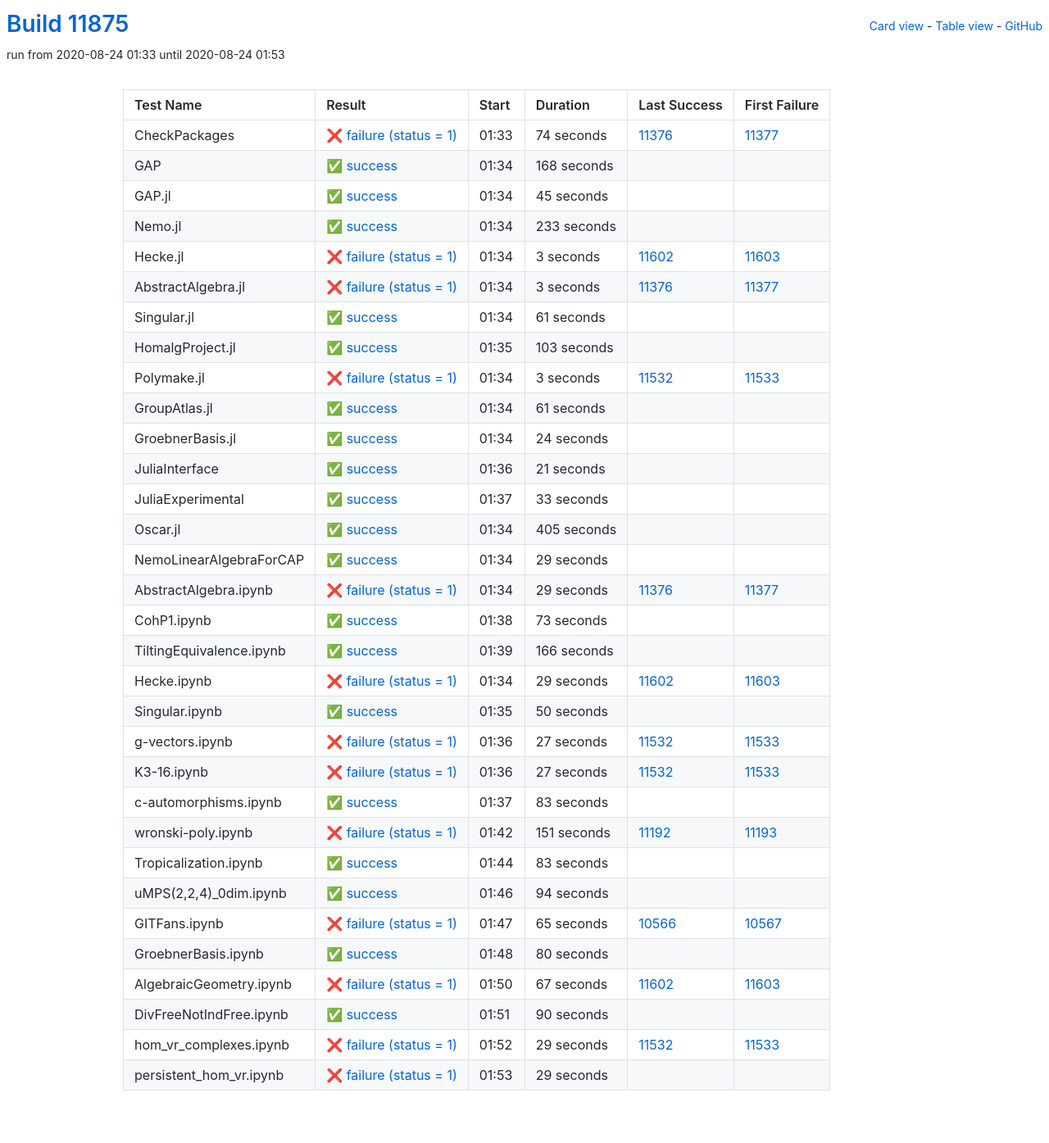
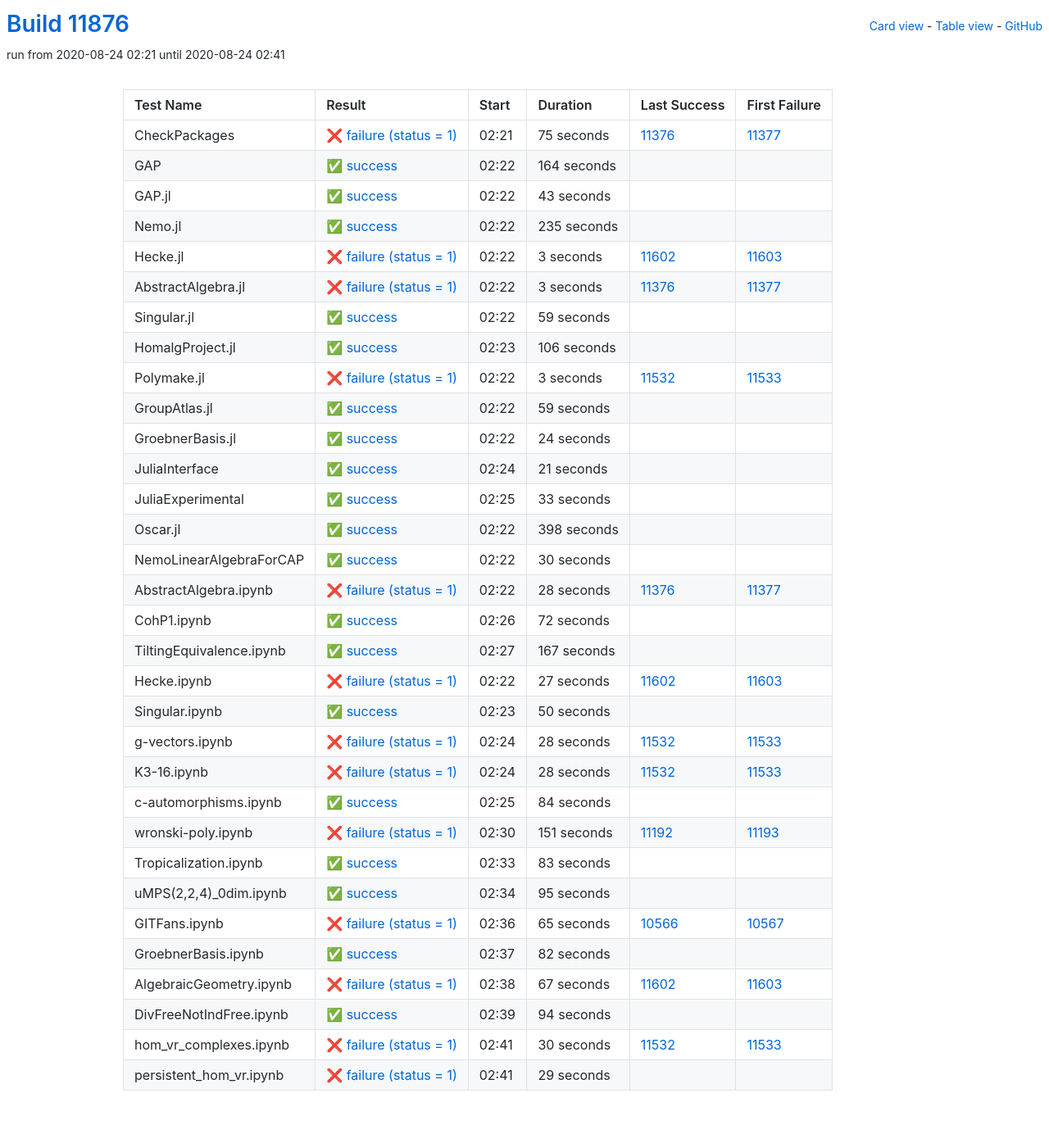
Before and after one commit to oscar-system/oscar-ci-status, a Jekyll site: the page built from table.html, in a window 1280 px wide. Shown: the whole page at 82% size. Built offline with Jekyll 4.4.1, drawn with Linux system fonts in a browser that asks for light colours.

Commit message:
Build #11876

```diff
--- a/_data/ci.yml
+++ b/_data/ci.yml
@@ -1,6 +1,6 @@
 ---
-build: 11875
-build_url: https://oscarci.mathematik.uni-kl.de/job/oscar/11875/
+build: 11876
+build_url: https://oscarci.mathematik.uni-kl.de/job/oscar/11876/
 job: oscar
 organization: oscar-system
 repo: oscar-ci-status
@@ -8,56 +8,56 @@
 tests:
 - name: CheckPackages
   id: checkpackages
-  log: https://oscarci.mathematik.uni-kl.de/job/oscar/11875/artifact/logs/build-11875/CheckPackages.log
-  start: 2020-08-24 01:33
+  log: https://oscarci.mathematik.uni-kl.de/job/oscar/11876/artifact/logs/build-11876/CheckPackages.log
+  start: 2020-08-24 02:21
   success: false
   exitcode: 1
   status: failure
-  duration: 74
+  duration: 75
   last_success: 11376
   last_success_url: https://oscarci.mathematik.uni-kl.de/job/oscar/11376/
   first_failure: 11377
   first_failure_url: https://oscarci.mathematik.uni-kl.de/job/oscar/11377/
 - name: GAP
   id: gap
-  log: https://oscarci.mathematik.uni-kl.de/job/oscar/11875/artifact/logs/build-11875/GAP.log
-  start: 2020-08-24 01:34
+  log: https://oscarci.mathematik.uni-kl.de/job/oscar/11876/artifact/logs/build-11876/GAP.log
+  start: 2020-08-24 02:22
   success: true
   exitcode: 0
   status: success
-  duration: 168
+  duration: 164
   last_success: false
   last_success_url:
   first_failure: false
   first_failure_url:
 - name: GAP.jl
   id: gap-jl
-  log: https://oscarci.mathematik.uni-kl.de/job/oscar/11875/artifact/logs/build-11875/GAP.jl.log
-  start: 2020-08-24 01:34
+  log: https://oscarci.mathematik.uni-kl.de/job/oscar/11876/artifact/logs/build-11876/GAP.jl.log
+  start: 2020-08-24 02:22
   success: true
   exitcode: 0
   status: success
-  duration: 45
+  duration: 43
   last_success: false
   last_success_url:
   first_failure: false
   first_failure_url:
 - name: Nemo.jl
   id: nemo-jl
-  log: https://oscarci.mathematik.uni-kl.de/job/oscar/11875/artifact/logs/build-11875/Nemo.jl.log
-  start: 2020-08-24 01:34
+  log: https://oscarci.mathematik.uni-kl.de/job/oscar/11876/artifact/logs/build-11876/Nemo.jl.log
+  start: 2020-08-24 02:22
   success: true
   exitcode: 0
   status: success
-  duration: 233
+  duration: 235
   last_success: false
   last_success_url:
   first_failure: false
   first_failure_url:
 - name: Hecke.jl
   id: hecke-jl
-  log: https://oscarci.mathematik.uni-kl.de/job/oscar/11875/artifact/logs/build-11875/Hecke.jl.log
-  start: 2020-08-24 01:34
+  log: https://oscarci.mathematik.uni-kl.de/job/oscar/11876/artifact/logs/build-11876/Hecke.jl.log
+  start: 2020-08-24 02:22
   success: false
   exitcode: 1
   status: failure
@@ -68,8 +68,8 @@
   first_failure_url: https://oscarci.mathematik.uni-kl.de/job/oscar/11603/
 - name: AbstractAlgebra.jl
   id: abstractalgebra-jl
-  log: https://oscarci.mathematik.uni-kl.de/job/oscar/11875/artifact/logs/build-11875/AbstractAlgebra.jl.log
-  start: 2020-08-24 01:34
+  log: https://oscarci.mathematik.uni-kl.de/job/oscar/11876/artifact/logs/build-11876/AbstractAlgebra.jl.log
+  start: 2020-08-24 02:22
   success: false
   exitcode: 1
   status: failure
@@ -80,32 +80,32 @@
   first_failure_url: https://oscarci.mathematik.uni-kl.de/job/oscar/11377/
 - name: Singular.jl
   id: singular-jl
-  log: https://oscarci.mathematik.uni-kl.de/job/oscar/11875/artifact/logs/build-11875/Singular.jl.log
-  start: 2020-08-24 01:34
+  log: https://oscarci.mathematik.uni-kl.de/job/oscar/11876/artifact/logs/build-11876/Singular.jl.log
+  start: 2020-08-24 02:22
   success: true
   exitcode: 0
   status: success
-  duration: 61
+  duration: 59
   last_success: false
   last_success_url:
   first_failure: false
   first_failure_url:
 - name: HomalgProject.jl
   id: homalgproject-jl
-  log: https://oscarci.mathematik.uni-kl.de/job/oscar/11875/artifact/logs/build-11875/HomalgProject.jl.log
-  start: 2020-08-24 01:35
+  log: https://oscarci.mathematik.uni-kl.de/job/oscar/11876/artifact/logs/build-11876/HomalgProject.jl.log
+  start: 2020-08-24 02:23
   success: true
   exitcode: 0
   status: success
-  duration: 103
+  duration: 106
   last_success: false
   last_success_url:
   first_failure: false
   first_failure_url:
 - name: Polymake.jl
   id: polymake-jl
-  log: https://oscarci.mathematik.uni-kl.de/job/oscar/11875/artifact/logs/build-11875/Polymake.jl.log
-  start: 2020-08-24 01:34
+  log: https://oscarci.mathematik.uni-kl.de/job/oscar/11876/artifact/logs/build-11876/Polymake.jl.log
+  start: 2020-08-24 02:22
   success: false
   exitcode: 1
   status: failure
@@ -116,20 +116,20 @@
   first_failure_url: https://oscarci.mathematik.uni-kl.de/job/oscar/11533/
 - name: GroupAtlas.jl
   id: groupatlas-jl
-  log: https://oscarci.mathematik.uni-kl.de/job/oscar/11875/artifact/logs/build-11875/GroupAtlas.jl.log
-  start: 2020-08-24 01:34
+  log: https://oscarci.mathematik.uni-kl.de/job/oscar/11876/artifact/logs/build-11876/GroupAtlas.jl.log
+  start: 2020-08-24 02:22
   success: true
   exitcode: 0
   status: success
-  duration: 61
+  duration: 59
   last_success: false
   last_success_url:
   first_failure: false
   first_failure_url:
 - name: GroebnerBasis.jl
   id: groebnerbasis-jl
-  log: https://oscarci.mathematik.uni-kl.de/job/oscar/11875/artifact/logs/build-11875/GroebnerBasis.jl.log
-  start: 2020-08-24 01:34
+  log: https://oscarci.mathematik.uni-kl.de/job/oscar/11876/artifact/logs/build-11876/GroebnerBasis.jl.log
+  start: 2020-08-24 02:22
   success: true
   exitcode: 0
   status: success
@@ -140,8 +140,8 @@
   first_failure_url:
 - name: JuliaInterface
   id: juliainterface
-  log: https://oscarci.mathematik.uni-kl.de/job/oscar/11875/artifact/logs/build-11875/JuliaInterface.log
-  start: 2020-08-24 01:36
+  log: https://oscarci.mathematik.uni-kl.de/job/oscar/11876/artifact/logs/build-11876/JuliaInterface.log
+  start: 2020-08-24 02:24
   success: true
   exitcode: 0
   status: success
@@ -152,8 +152,8 @@
   first_failure_url:
 - name: JuliaExperimental
   id: juliaexperimental
-  log: https://oscarci.mathematik.uni-kl.de/job/oscar/11875/artifact/logs/build-11875/JuliaExperimental.log
-  start: 2020-08-24 01:37
+  log: https://oscarci.mathematik.uni-kl.de/job/oscar/11876/artifact/logs/build-11876/JuliaExperimental.log
+  start: 2020-08-24 02:25
   success: true
   exitcode: 0
   status: success
@@ -164,80 +164,80 @@
   first_failure_url:
 - name: Oscar.jl
   id: oscar-jl
-  log: https://oscarci.mathematik.uni-kl.de/job/oscar/11875/artifact/logs/build-11875/Oscar.jl.log
-  start: 2020-08-24 01:34
+  log: https://oscarci.mathematik.uni-kl.de/job/oscar/11876/artifact/logs/build-11876/Oscar.jl.log
+  start: 2020-08-24 02:22
   success: true
   exitcode: 0
   status: success
-  duration: 405
+  duration: 398
   last_success: false
   last_success_url:
   first_failure: false
   first_failure_url:
 - name: NemoLinearAlgebraForCAP
   id: nemolinearalgebraforcap
-  log: https://oscarci.mathematik.uni-kl.de/job/oscar/11875/artifact/logs/build-11875/NemoLinearAlgebraForCAP.log
-  start: 2020-08-24 01:34
+  log: https://oscarci.mathematik.uni-kl.de/job/oscar/11876/artifact/logs/build-11876/NemoLinearAlgebraForCAP.log
+  start: 2020-08-24 02:22
   success: true
   exitcode: 0
   status: success
-  duration: 29
+  duration: 30
   last_success: false
   last_success_url:
   first_failure: false
   first_failure_url:
 - name: AbstractAlgebra.ipynb
   id: abstractalgebra-ipynb
-  log: https://oscarci.mathematik.uni-kl.de/job/oscar/11875/artifact/logs/build-11875/AbstractAlgebra.ipynb.log
-  start: 2020-08-24 01:34
+  log: https://oscarci.mathematik.uni-kl.de/job/oscar/11876/artifact/logs/build-11876/AbstractAlgebra.ipynb.log
+  start: 2020-08-24 02:22
   success: false
   exitcode: 1
   status: failure
-  duration: 29
+  duration: 28
   last_success: 11376
   last_success_url: https://oscarci.mathematik.uni-kl.de/job/oscar/11376/
   first_failure: 11377
   first_failure_url: https://oscarci.mathematik.uni-kl.de/job/oscar/11377/
 - name: CohP1.ipynb
   id: cohp1-ipynb
-  log: https://oscarci.mathematik.uni-kl.de/job/oscar/11875/artifact/logs/build-11875/CohP1.ipynb.log
-  start: 2020-08-24 01:38
+  log: https://oscarci.mathematik.uni-kl.de/job/oscar/11876/artifact/logs/build-11876/CohP1.ipynb.log
+  start: 2020-08-24 02:26
   success: true
   exitcode: 0
   status: success
-  duration: 73
+  duration: 72
   last_success: false
   last_success_url:
   first_failure: false
   first_failure_url:
 - name: TiltingEquivalence.ipynb
   id: tiltingequivalence-ipynb
-  log: https://oscarci.mathematik.uni-kl.de/job/oscar/11875/artifact/logs/build-11875/TiltingEquivalence.ipynb.log
-  start: 2020-08-24 01:39
+  log: https://oscarci.mathematik.uni-kl.de/job/oscar/11876/artifact/logs/build-11876/TiltingEquivalence.ipynb.log
+  start: 2020-08-24 02:27
   success: true
   exitcode: 0
   status: success
-  duration: 166
+  duration: 167
   last_success: false
   last_success_url:
   first_failure: false
   first_failure_url:
 - name: Hecke.ipynb
   id: hecke-ipynb
-  log: https://oscarci.mathematik.uni-kl.de/job/oscar/11875/artifact/logs/build-11875/Hecke.ipynb.log
-  start: 2020-08-24 01:34
+  log: https://oscarci.mathematik.uni-kl.de/job/oscar/11876/artifact/logs/build-11876/Hecke.ipynb.log
+  start: 2020-08-24 02:22
   success: false
   exitcode: 1
   status: failure
-  duration: 29
+  duration: 27
   last_success: 11602
   last_success_url: https://oscarci.mathematik.uni-kl.de/job/oscar/11602/
   first_failure: 11603
   first_failure_url: https://oscarci.mathematik.uni-kl.de/job/oscar/11603/
 - name: Singular.ipynb
   id: singular-ipynb
-  log: https://oscarci.mathematik.uni-kl.de/job/oscar/11875/artifact/logs/build-11875/Singular.ipynb.log
-  start: 2020-08-24 01:35
+  log: https://oscarci.mathematik.uni-kl.de/job/oscar/11876/artifact/logs/build-11876/Singular.ipynb.log
+  start: 2020-08-24 02:23
   success: true
   exitcode: 0
   status: success
@@ -248,44 +248,44 @@
   first_failure_url:
 - name: g-vectors.ipynb
   id: g-vectors-ipynb
-  log: https://oscarci.mathematik.uni-kl.de/job/oscar/11875/artifact/logs/build-11875/g-vectors.ipynb.log
-  start: 2020-08-24 01:36
+  log: https://oscarci.mathematik.uni-kl.de/job/oscar/11876/artifact/logs/build-11876/g-vectors.ipynb.log
+  start: 2020-08-24 02:24
   success: false
   exitcode: 1
   status: failure
-  duration: 27
+  duration: 28
   last_success: 11532
   last_success_url: https://oscarci.mathematik.uni-kl.de/job/oscar/11532/
   first_failure: 11533
   first_failure_url: https://oscarci.mathematik.uni-kl.de/job/oscar/11533/
 - name: K3-16.ipynb
   id: k3-16-ipynb
-  log: https://oscarci.mathematik.uni-kl.de/job/oscar/11875/artifact/logs/build-11875/K3-16.ipynb.log
-  start: 2020-08-24 01:36
+  log: https://oscarci.mathematik.uni-kl.de/job/oscar/11876/artifact/logs/build-11876/K3-16.ipynb.log
+  start: 2020-08-24 02:24
   success: false
   exitcode: 1
   status: failure
-  duration: 27
+  duration: 28
   last_success: 11532
   last_success_url: https://oscarci.mathematik.uni-kl.de/job/oscar/11532/
   first_failure: 11533
   first_failure_url: https://oscarci.mathematik.uni-kl.de/job/oscar/11533/
 - name: c-automorphisms.ipynb
   id: c-automorphisms-ipynb
-  log: https://oscarci.mathematik.uni-kl.de/job/oscar/11875/artifact/logs/build-11875/c-automorphisms.ipynb.log
-  start: 2020-08-24 01:37
+  log: https://oscarci.mathematik.uni-kl.de/job/oscar/11876/artifact/logs/build-11876/c-automorphisms.ipynb.log
+  start: 2020-08-24 02:25
   success: true
   exitcode: 0
   status: success
-  duration: 83
+  duration: 84
   last_success: false
   last_success_url:
   first_failure: false
   first_failure_url:
 - name: wronski-poly.ipynb
   id: wronski-poly-ipynb
-  log: https://oscarci.mathematik.uni-kl.de/job/oscar/11875/artifact/logs/build-11875/wronski-poly.ipynb.log
-  start: 2020-08-24 01:42
+  log: https://oscarci.mathematik.uni-kl.de/job/oscar/11876/artifact/logs/build-11876/wronski-poly.ipynb.log
+  start: 2020-08-24 02:30
   success: false
   exitcode: 1
   status: failure
@@ -296,8 +296,8 @@
   first_failure_url: https://oscarci.mathematik.uni-kl.de/job/oscar/11193/
 - name: Tropicalization.ipynb
   id: tropicalization-ipynb
-  log: https://oscarci.mathematik.uni-kl.de/job/oscar/11875/artifact/logs/build-11875/Tropicalization.ipynb.log
-  start: 2020-08-24 01:44
+  log: https://oscarci.mathematik.uni-kl.de/job/oscar/11876/artifact/logs/build-11876/Tropicalization.ipynb.log
+  start: 2020-08-24 02:33
   success: true
   exitcode: 0
   status: success
@@ -308,20 +308,20 @@
   first_failure_url:
 - name: uMPS(2,2,4)_0dim.ipynb
   id: umps-2-2-4-0dim-ipynb
-  log: https://oscarci.mathematik.uni-kl.de/job/oscar/11875/artifact/logs/build-11875/uMPS-2-2-4-_0dim.ipynb.log
-  start: 2020-08-24 01:46
+  log: https://oscarci.mathematik.uni-kl.de/job/oscar/11876/artifact/logs/build-11876/uMPS-2-2-4-_0dim.ipynb.log
+  start: 2020-08-24 02:34
   success: true
   exitcode: 0
   status: success
-  duration: 94
+  duration: 95
   last_success: false
   last_success_url:
   first_failure: false
   first_failure_url:
 - name: GITFans.ipynb
   id: gitfans-ipynb
-  log: https://oscarci.mathematik.uni-kl.de/job/oscar/11875/artifact/logs/build-11875/GITFans.ipynb.log
-  start: 2020-08-24 01:47
+  log: https://oscarci.mathematik.uni-kl.de/job/oscar/11876/artifact/logs/build-11876/GITFans.ipynb.log
+  start: 2020-08-24 02:36
   success: false
   exitcode: 1
   status: failure
@@ -332,20 +332,20 @@
   first_failure_url: https://oscarci.mathematik.uni-kl.de/job/oscar/10567/
 - name: GroebnerBasis.ipynb
   id: groebnerbasis-ipynb
-  log: https://oscarci.mathematik.uni-kl.de/job/oscar/11875/artifact/logs/build-11875/GroebnerBasis.ipynb.log
-  start: 2020-08-24 01:48
+  log: https://oscarci.mathematik.uni-kl.de/job/oscar/11876/artifact/logs/build-11876/GroebnerBasis.ipynb.log
+  start: 2020-08-24 02:37
   success: true
   exitcode: 0
   status: success
-  duration: 80
+  duration: 82
   last_success: false
   last_success_url:
   first_failure: false
   first_failure_url:
 - name: AlgebraicGeometry.ipynb
   id: algebraicgeometry-ipynb
-  log: https://oscarci.mathematik.uni-kl.de/job/oscar/11875/artifact/logs/build-11875/AlgebraicGeometry.ipynb.log
-  start: 2020-08-24 01:50
+  log: https://oscarci.mathematik.uni-kl.de/job/oscar/11876/artifact/logs/build-11876/AlgebraicGeometry.ipynb.log
+  start: 2020-08-24 02:38
   success: false
   exitcode: 1
   status: failure
@@ -356,32 +356,32 @@
   first_failure_url: https://oscarci.mathematik.uni-kl.de/job/oscar/11603/
 - name: DivFreeNotIndFree.ipynb
   id: divfreenotindfree-ipynb
-  log: https://oscarci.mathematik.uni-kl.de/job/oscar/11875/artifact/logs/build-11875/DivFreeNotIndFree.ipynb.log
-  start: 2020-08-24 01:51
+  log: https://oscarci.mathematik.uni-kl.de/job/oscar/11876/artifact/logs/build-11876/DivFreeNotIndFree.ipynb.log
+  start: 2020-08-24 02:39
   success: true
   exitcode: 0
   status: success
-  duration: 90
+  duration: 94
   last_success: false
   last_success_url:
   first_failure: false
   first_failure_url:
 - name: hom_vr_complexes.ipynb
   id: hom-vr-complexes-ipynb
-  log: https://oscarci.mathematik.uni-kl.de/job/oscar/11875/artifact/logs/build-11875/hom_vr_complexes.ipynb.log
-  start: 2020-08-24 01:52
+  log: https://oscarci.mathematik.uni-kl.de/job/oscar/11876/artifact/logs/build-11876/hom_vr_complexes.ipynb.log
+  start: 2020-08-24 02:41
   success: false
   exitcode: 1
   status: failure
-  duration: 29
+  duration: 30
   last_success: 11532
   last_success_url: https://oscarci.mathematik.uni-kl.de/job/oscar/11532/
   first_failure: 11533
   first_failure_url: https://oscarci.mathematik.uni-kl.de/job/oscar/11533/
 - name: persistent_hom_vr.ipynb
   id: persistent-hom-vr-ipynb
-  log: https://oscarci.mathematik.uni-kl.de/job/oscar/11875/artifact/logs/build-11875/persistent_hom_vr.ipynb.log
-  start: 2020-08-24 01:53
+  log: https://oscarci.mathematik.uni-kl.de/job/oscar/11876/artifact/logs/build-11876/persistent_hom_vr.ipynb.log
+  start: 2020-08-24 02:41
   success: false
   exitcode: 1
   status: failure
```
Also changed, not shown: README.md.
